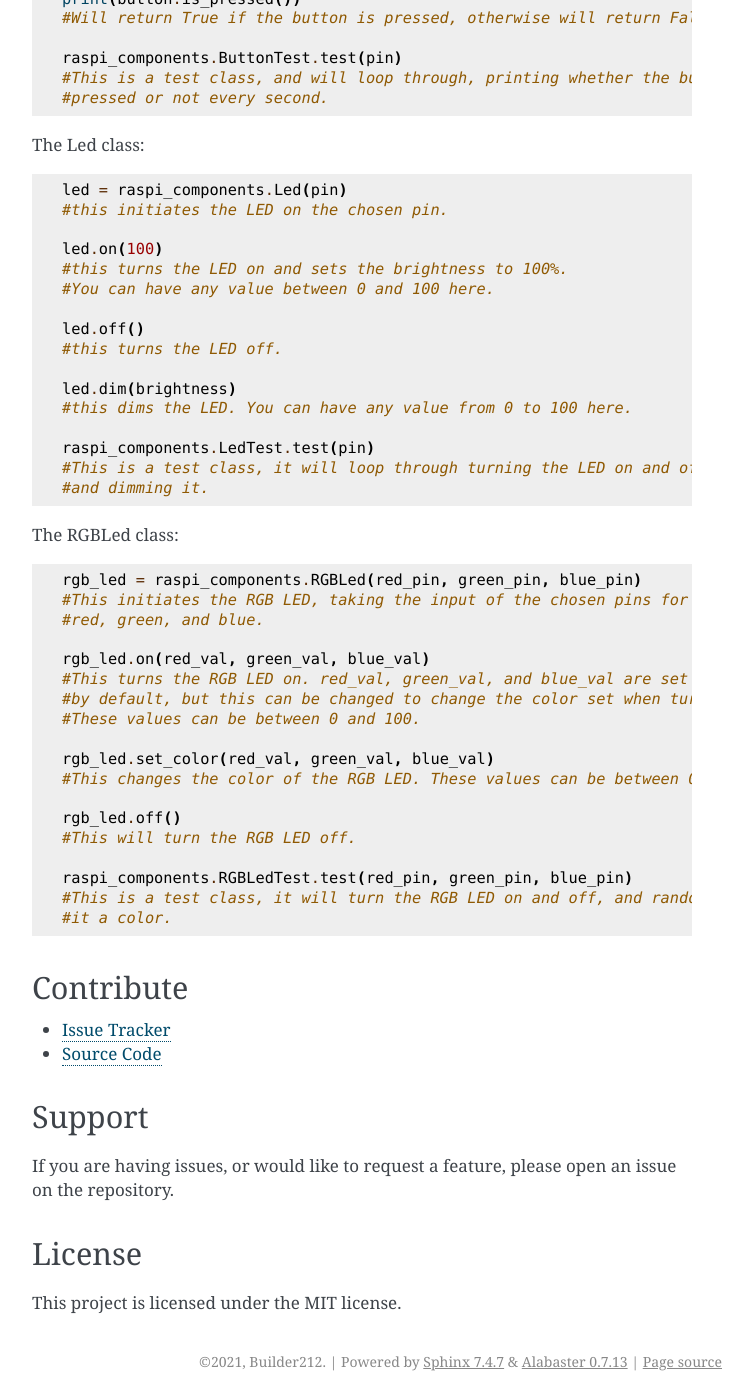
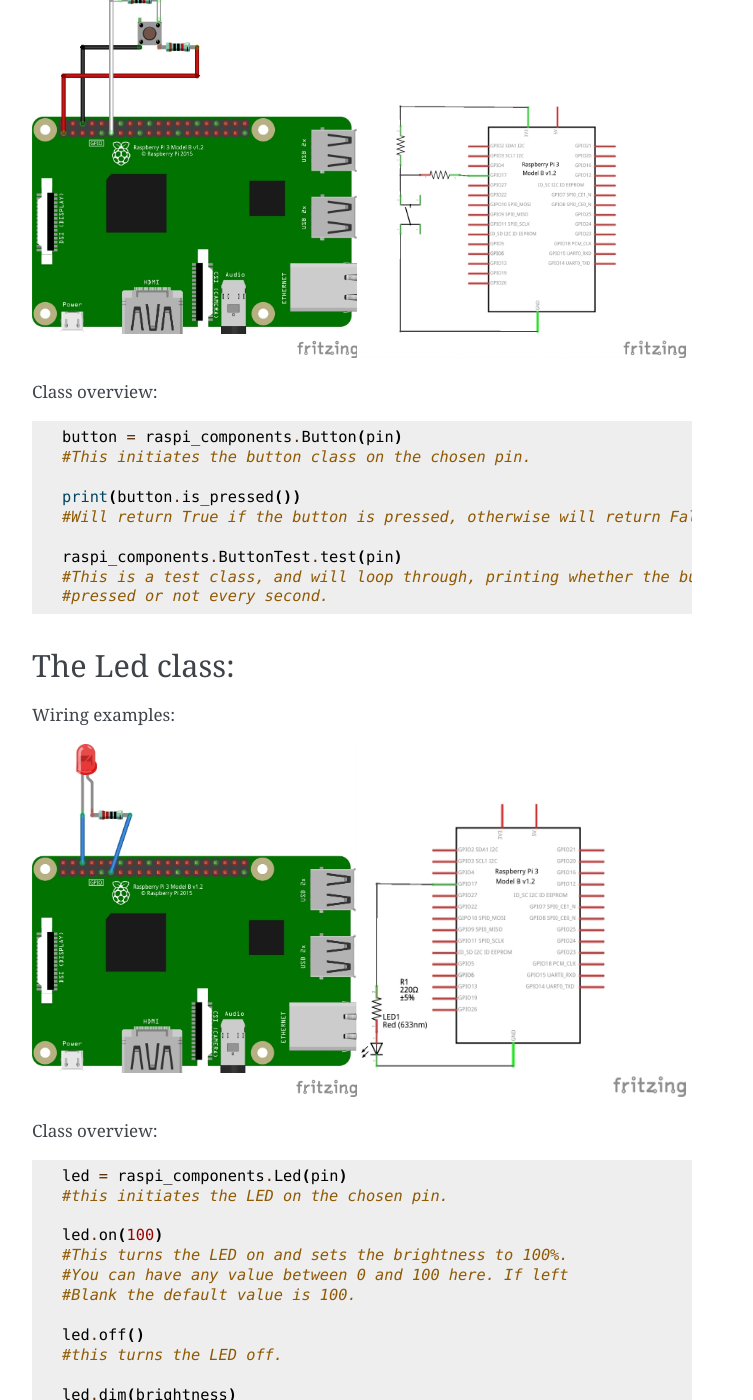
Before and after one commit to Builder212/raspi_components, a Sphinx documentation site: the page built from docs/index.rst, in a window 1280 px wide and 1400 px high, scrolled down 860 px. Shown: the whole window, without its empty margins (388-1141 px from the left). Built offline with Sphinx 7.4.7, drawn with Linux system fonts in a browser that asks for light colours; some of the changed text lies outside the part shown.

Commit message:
Added wiring examples.

```diff
--- a/docs/index.rst
+++ b/docs/index.rst
@@ -30,6 +30,16 @@
     import raspi_components
 
 The Button class:
+-----------------
+
+Wiring examples:
+
+.. image:: schems/button_bb.jpg
+  :width: 325
+.. image:: schems/button_schem.jpg
+  :width: 325
+
+Class overview:
 
 .. code-block:: python
 
@@ -44,6 +54,16 @@
     #pressed or not every second.
 
 The Led class:
+--------------
+
+Wiring examples:
+
+.. image:: schems/led_bb.jpg
+  :width: 325
+.. image:: schems/led_schem.jpg
+  :width: 325
+
+Class overview:
 
 .. code-block:: python
 
@@ -51,8 +71,9 @@
     #this initiates the LED on the chosen pin.
 
     led.on(100)
-    #this turns the LED on and sets the brightness to 100%.
-    #You can have any value between 0 and 100 here.
+    #This turns the LED on and sets the brightness to 100%.
+    #You can have any value between 0 and 100 here. If left
+    #Blank the default value is 100.
 
     led.off()
     #this turns the LED off.
@@ -65,6 +86,16 @@
     #and dimming it.
 
 The RGBLed class:
+-----------------
+
+Wiring examples:
+
+.. image:: schems/rgb_led_bb.jpg
+  :width: 325
+.. image:: schems/rgb_led_schem.jpg
+  :width: 325
+
+Class overview:
 
 .. code-block:: python
 
```
Also changed, not shown: docs/schems/button_bb.jpg (added), docs/schems/button_schem.jpg (added), docs/schems/led_bb.jpg (added), docs/schems/led_schem.jpg (added), docs/schems/rgb_led_bb.jpg (added), docs/schems/rgb_led_schem.jpg (added), 11 other files.
